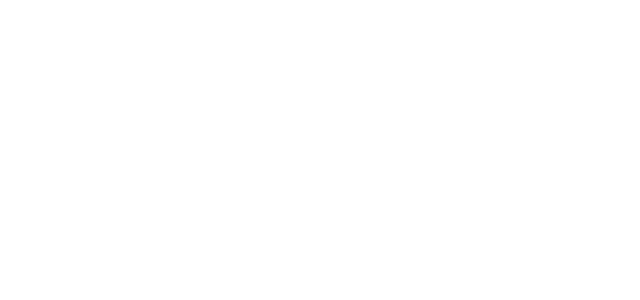
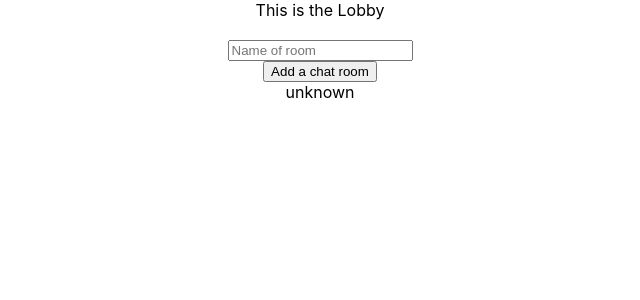
Before and after one commit to AllanRaf/my-chat-app-client, a React (Create React App) app: page /lobby in a window 1280 px wide. Shown: the top 300 px of the page, without its empty margins (320-960 px from the left). Built offline with nearby package versions, Linux system fonts and the light colour scheme; no server answers; the HTML template or start-up script is replaced by a standard one.

Commit message:
add chat rooms and created by

```diff
--- a/src/App.js
+++ b/src/App.js
@@ -3,10 +3,12 @@
 import { HomePage } from "../src/home/HomePage";
 import { SignUpPage } from "./signup/SignUpPage";
 import { ChatRoomPage } from "./rooms/ChatRoomPage";
+import { Lobby } from "./lobby/Lobby";
 import { createBrowserHistory as history } from "history";
 import "./App.css";
 
-export const url = "https://allanschat.herokuapp.com";
+export const url =
+  process.env.REACT_APP_CHATAPP_SERVER_URL || "http://localhost:5000";
 //"https://allanschat.herokuapp.com";
 //process.env.REACT_APP_CHATAPP_SERVER_URL || "http://localhost:5000";
 
@@ -17,6 +19,7 @@
         <Route exact path="/" component={HomePage} />
         <Route path="/signup" component={SignUpPage} />
         <Route path="/chatroom" component={ChatRoomPage} />
+        <Route path="/lobby" component={Lobby} />
       </Router>
     </div>
   );
--- a/src/home/HomePage.js
+++ b/src/home/HomePage.js
@@ -32,7 +32,7 @@
         console.log(res.body);
         localStorage.setItem("name", res.body.name);
         localStorage.setItem("token", res.body.jwt);
-        history.push("/chatroom");
+        history.push("/lobby");
       })
       .catch((error) => {
         setError(true);
--- /dev/null
+++ b/src/lobby/ChatRoom.js
@@ -0,0 +1,5 @@
+import React from "react";
+
+export const ChatRoom = () => {
+  return <div>Here is a room</div>;
+};
--- /dev/null
+++ b/src/lobby/Lobby.js
@@ -0,0 +1,81 @@
+import React, { useRef, useEffect, useState } from "react";
+import { url } from "../App";
+import io from "socket.io-client";
+import * as request from "superagent";
+
+export const Lobby = () => {
+  const token = localStorage.getItem("token");
+  const socket = io.connect(`${url}`);
+  const chatRoom = useRef("");
+  const auth = token ? `Bearer ${token}` : undefined;
+  const [chatrooms, setChatrooms] = useState([{}]);
+
+  useEffect(() => {
+    request
+      .get(`${url}/chatrooms`)
+      .set("Authorization", auth)
+      .then((res) => {
+        console.log("the chatrooms are", res);
+        setChatrooms((prevRooms) => [...res.body]);
+      })
+      .catch((error) => {
+        console.log("error fetching messages");
+      });
+
+    socket.on("chatrooms", (rooms) => {
+      console.log("chatrooms", rooms);
+
+      addRoom(rooms);
+    });
+
+    return () => {
+      socket.emit("disconnect");
+      socket.off();
+    };
+  }, []);
+
+  const onChange = (event) => {
+    chatRoom.current = event.target.value;
+  };
+
+  const addRoom = (newRoom) => {
+    console.log("all the chatrooms", chatrooms);
+    setChatrooms((prevRooms) => [...prevRooms, newRoom]);
+  };
+  const handleSubmit = (event) => {
+    console.log("ref", chatRoom.current);
+    const roomName = chatRoom.current;
+    event.preventDefault();
+    request
+      .post(`${url}/chatroom`)
+      .set("Authorization", auth)
+      .send({ roomName })
+      .then((res) => console.log("return message in lobby", res))
+      .catch((error) => {
+        console.log("error fetching messages", error);
+      });
+  };
+  return (
+    <div>
+      <div>This is the Lobby</div>
+      <form onSubmit={handleSubmit}>
+        <div className="main-page">
+          <input
+            className="sign-up-input"
+            name="chatroom-name"
+            type="text"
+            onChange={onChange}
+            placeholder="Name of room"
+          />
+          <button type="submit">Add a chat room</button>
+        </div>
+      </form>
+      {chatrooms.map((chatroom) => (
+        <div>
+          {chatroom.roomName}{" "}
+          {chatroom.User ? chatroom.User.username : "unknown"}
+        </div>
+      ))}
+    </div>
+  );
+};
--- a/src/signup/SignUpPage.js
+++ b/src/signup/SignUpPage.js
@@ -5,13 +5,14 @@
 export const SignUpPage = () => {
   const [username, setUsername] = useState("");
   const [password, setPassword] = useState("");
+  const [email, setEmail] = useState("");
 
   const onSubmit = (event) => {
     event.preventDefault();
     console.log("submitting credentials", username, password);
     request
       .post(`${url}/user`)
-      .send({ email: username, password: password })
+      .send({ email, username, password })
       .then((res) => {
         console.log(res);
       })
@@ -19,11 +20,15 @@
   };
 
   const onChangeEmail = (event) => {
-    setUsername(event.target.value);
+    setEmail(event.target.value);
   };
 
   const onChangePassword = (event) => {
     setPassword(event.target.value);
+  };
+
+  const onChangeUserName = (event) => {
+    setUsername(event.target.value);
   };
 
   return (
@@ -36,6 +41,13 @@
           type="text"
           onChange={onChangeEmail}
           placeholder="email"
+        />
+        <input
+          className="sign-up-input"
+          name="username"
+          type="text"
+          onChange={onChangeUserName}
+          placeholder="username"
         />
 
         <input
```
